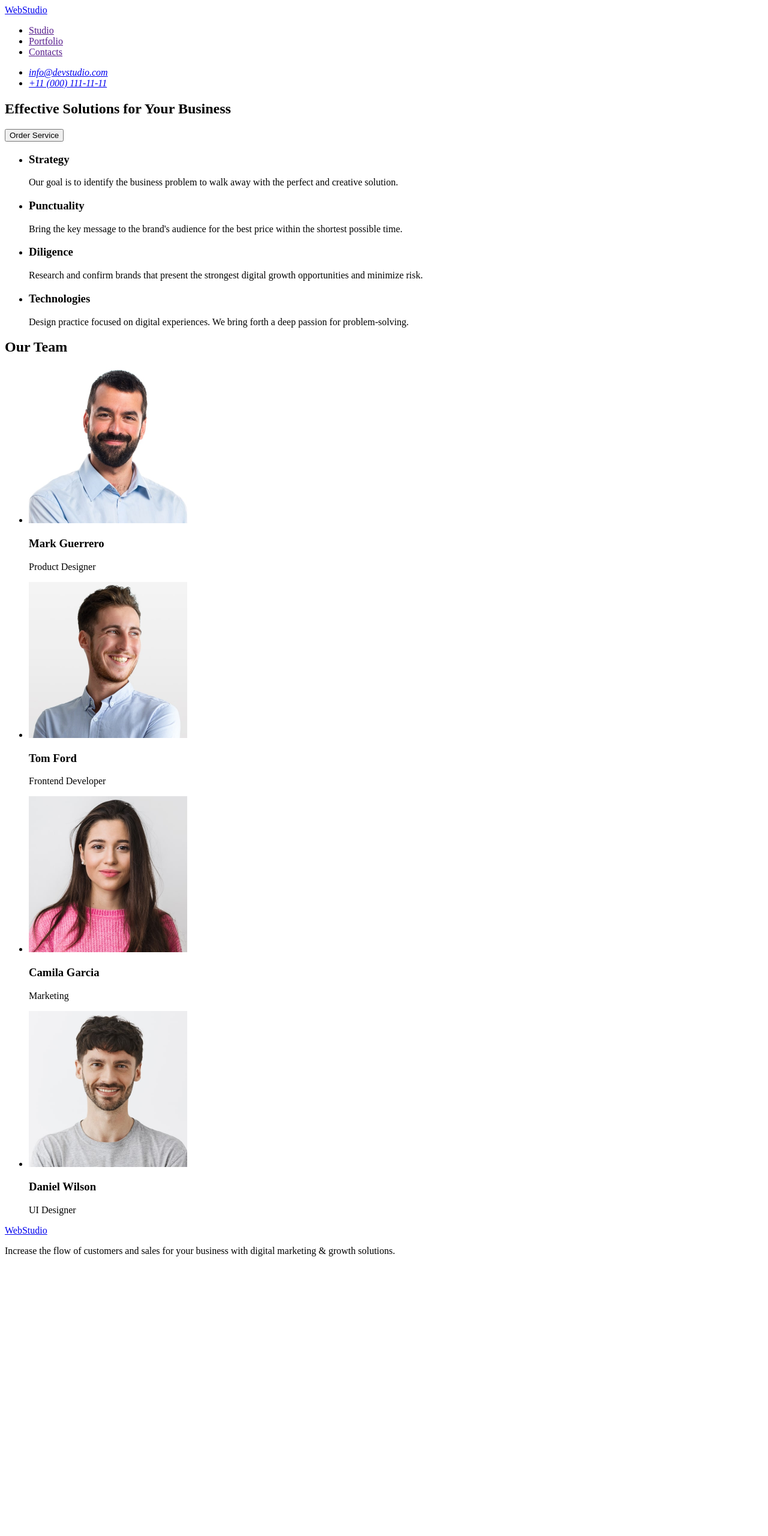
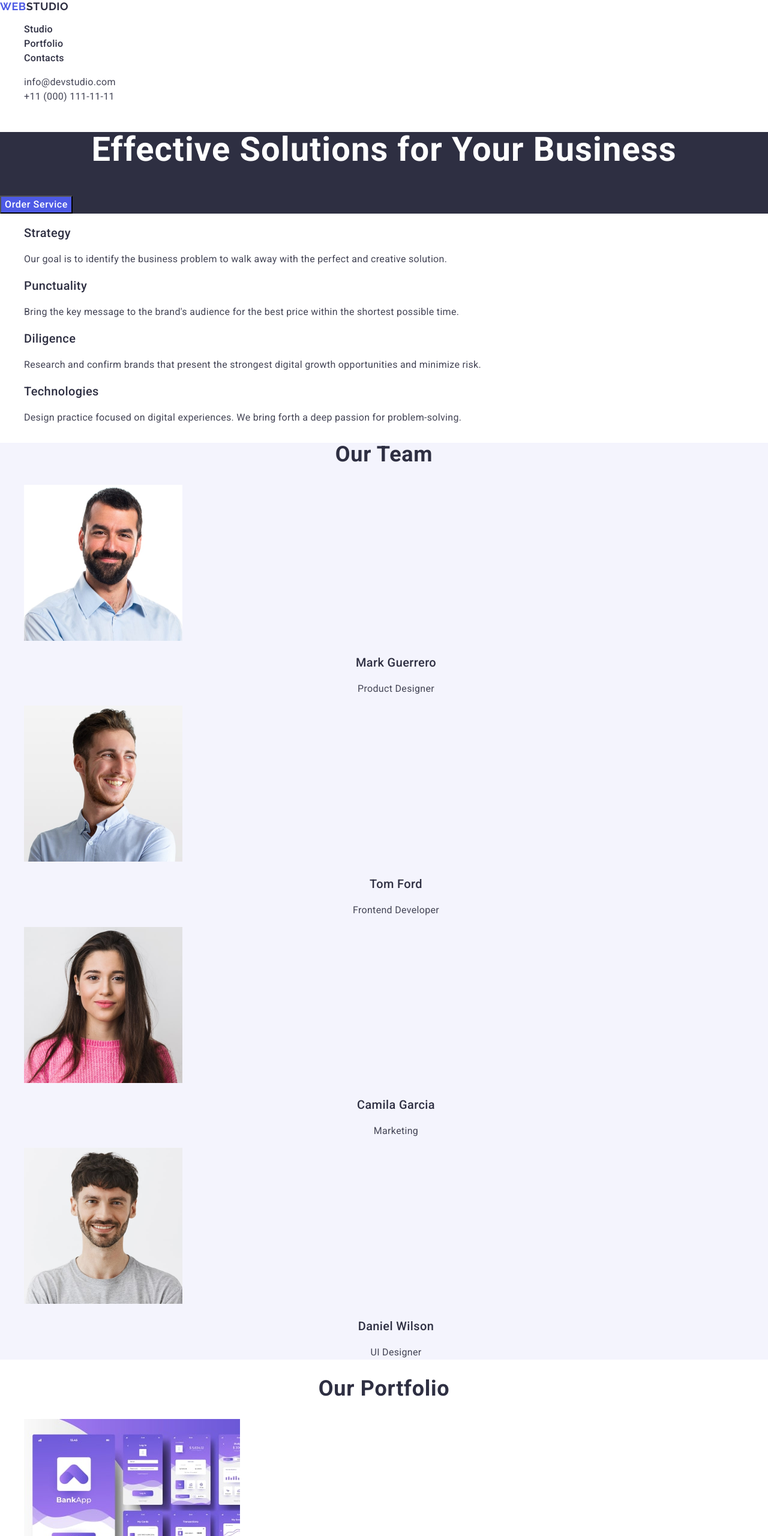
Before and after one commit to Sasha14830/goit-markup-hw-02, a plain HTML site: page index.html in a window 1280 px wide. Shown: the top 2560 px of the page at 60% size. Before the commit the page ends 2110 px from the top, so only its background shows below. Drawn offline with nearby package versions, Linux system fonts and the light colour scheme.

Commit message:
modified index file

```diff
--- /dev/null
+++ b/css/styles.css
@@ -0,0 +1,177 @@
+
+body{
+    font-family: "Roboto", sans-serif;
+    color: #434455;
+    background-color: #fff;
+}
+
+ul,ol{
+list-style: none;
+}
+
+a{
+    text-decoration: none;
+}
+
+
+.logo {
+        font-family: "Raleway", sans-serif;
+        font-size: 18px;
+        line-height: 1.17;
+        letter-spacing: 0.03em;
+        text-transform: uppercase;
+        color: #4d5ae5;
+}
+
+.header-logo .logo-part{
+color: #2e2f42;
+}
+
+.footer-logo .logo-part {
+    color: #f4f4fd;
+}
+
+.nav-link {
+    font-weight: 500;
+    font-size: 16px;
+    line-height: 1.5;
+    letter-spacing: 0.02em;
+    color: #2e2f42;
+}
+
+.contacts {
+    font-style: normal;
+}
+
+.contacts-link {
+
+        font-size: 16px;
+        line-height: 1.5;
+        letter-spacing: 0.02em;
+        color: #434455;
+}
+
+.nav-link:hover,
+.nav-link:focus,
+.contacts-link:hover,
+.contacts-link:focus
+{
+color: #404bbf;
+}
+
+.main-section-list{
+    background-color: #2e2f42;
+}
+
+.main-section-team{
+background-color: #f4f4fd;
+}
+
+.page-footer{
+background-color: #2e2f42;
+}
+
+.section-list{
+    font-size: 56px;
+    line-height: 1.071;
+    letter-spacing: 0.02em;
+    text-align: center;
+    color: #fff;
+}
+
+.section-button{
+    font-weight: 500;
+    font-size: 16px;
+    line-height: 1.5;
+    letter-spacing: 0.04em;
+    color: #fff;
+background-color: #4d5ae5;
+}
+
+.visually-hidden{
+    position: absolute;
+    width: 1px;
+    height: 1px;
+    margin: -1px;
+    border: 0;
+    padding: 0;
+
+    white-space: nowrap;
+    clip-path: inset(100%);
+    clip: rect(0 0 0 0);
+    overflow: hidden;
+}
+
+.information-name{
+font-weight: 500;
+    font-size: 20px;
+    line-height: 1.2;
+    letter-spacing: 0.02em;
+    color: #2e2f42;
+}
+
+.information-text{
+
+        font-size: 16px;
+        line-height: 1.5;
+        letter-spacing: 0.02em;
+        color: #434455;
+}
+
+.section-team{
+
+font-size: 36px;
+line-height: 1.11;
+letter-spacing: 0.02em;
+text-align: center;
+color: #2e2f42;
+}
+
+.team-name {
+    font-weight: 500;
+        font-size: 20px;
+        line-height: 1.2;
+        letter-spacing: 0.02em;
+        text-align: center;
+        color: #2e2f42;
+}
+
+.team-work{
+font-weight: 400;
+    font-size: 16px;
+    line-height: 1.5;
+    letter-spacing: 0.02em;
+    text-align: center;
+    color: #434455;
+}
+
+.section-portfolio{
+
+    font-size: 36px;
+    line-height: 1.11;
+    letter-spacing: 0.02em;
+    text-align: center;
+    color: #2e2f42;
+}
+
+.portfolio-name{
+    font-weight: 500;
+    font-size: 20px;
+    line-height: 1.2;
+    letter-spacing: 0.02em;
+    color: #2e2f42;
+}
+
+.portfolio-text{
+        font-size: 16px;
+        line-height: 1.5;
+        letter-spacing: 0.02em;
+        color: #434455;
+}
+
+.footer-name{
+    font-size: 16px;
+    line-height: 1.5;
+    letter-spacing: 0.02em;
+    color: #f4f4fd;
+}
--- a/index.html
+++ b/index.html
@@ -4,80 +4,127 @@
     <meta charset="UTF-8">
     <meta name="viewport" content="width=device-width, initial-scale=1.0">
     <title>WebStudio</title>
+
+    <link rel="stylesheet" href="https://cdnjs.cloudflare.com/ajax/libs/modern-normalize/3.0.1/modern-normalize.min.css"
+        integrity="sha512-q6WgHqiHlKyOqslT/lgBgodhd03Wp4BEqKeW6nNtlOY4quzyG3VoQKFrieaCeSnuVseNKRGpGeDU3qPmabCANg=="
+        crossorigin="anonymous" referrerpolicy="no-referrer" />
+
+    <link rel="preconnect" href="https://fonts.googleapis.com" />
+    <link rel="preconnect" href="https://fonts.gstatic.com" crossorigin />
+    <link href="https://fonts.googleapis.com/css2?family=Raleway:wght@700&family=Roboto:wght@400;500;700&display=swap"
+        rel="stylesheet"/>
+
+    <link rel="stylesheet" href="./css/styles.css"/>
+
 </head>
 <body>
-   <header>
-    <nav>
-        <a href="./index.html">WebStudio</a>
-        <ul>
-            <li><a href="">Studio</a></li>
-            <li><a href="">Portfolio</a></li>
-            <li><a href="">Contacts</a></li>
+   <header class="page-header">
+    <nav class="header-nav">
+        <a class="logo header-logo" href="./index.html">Web<span class="logo-part">Studio</span></a>
+        <ul class="nav-list">
+            <li class="nav-item"><a class="nav-link" href="./index.html">Studio</a></li>
+            <li class="nav-item"><a  class="nav-link" href="">Portfolio</a></li>
+            <li class="nav-item"><a  class="nav-link" href="">Contacts</a></li>
         </ul>
     </nav>
-    <address>
-        <ul>
-            <li><a href="mailto:info@devstudio.com">info@devstudio.com</a></li>
-            <li><a href="tel:+110001111111">+11 (000) 111-11-11</a></li>
+    <address class="contacts">
+        <ul class="contacts-list">
+            <li class="contacts-item"><a class="contacts-link" href="mailto:info@devstudio.com">info@devstudio.com</a></li>
+            <li class="contacts-item"><a class="contacts-link" href="tel:+110001111111">+11 (000) 111-11-11</a></li>
         </ul>
     </address>
    </header>
-   <main>
-    <section>
-        <h1>Effective Solutions for Your Business</h1>
-        <button type="button">Order Service</button>
+   <main class="page-main">
+    <section class="main-section-list">
+        <h1 class="section-list">Effective Solutions for Your Business</h1>
+        <button class="section-button" type="button">Order Service</button>
     </section>
-    <section>
-        <h2 hidden>Information</h2>
-        <ul>
-            <li>
-                <h3>Strategy</h3>
-                <p>Our goal is to identify the business
+    <section class="main-section-information">
+        <h2 class="visually-hidden">Information</h2>
+        <ul class="information-list">
+            <li class="information-item">
+                <h3 class="information-name">Strategy</h3>
+                <p class="information-text">Our goal is to identify the business
                 problem to walk away with the perfect and creative solution.</p>
             </li>
-            <li>
-                <h3>Punctuality</h3>
-                <p>Bring the key message to the brand's audience for the best price within the shortest possible time.</p>
+            <li class="information-item">
+                <h3 class="information-name">Punctuality</h3>
+                <p class="information-text">Bring the key message to the brand's audience for the best price within the shortest possible time.</p>
             </li>
-            <li>
-                <h3>Diligence</h3>
-                <p>Research and confirm brands that present the strongest digital growth opportunities and minimize risk.</p>
+            <li class="information-item">
+                <h3 class="information-name">Diligence</h3>
+                <p class="information-text">Research and confirm brands that present the strongest digital growth opportunities and minimize risk.</p>
             </li>
-            <li>
-                <h3>Technologies</h3>
-                <p>Design practice focused on digital experiences. We bring forth a deep passion for problem-solving.</p>
+            <li class="information-item">
+                <h3 class="information-name">Technologies</h3>
+                <p class="information-text">Design practice focused on digital experiences. We bring forth a deep passion for problem-solving.</p>
             </li>
         </ul>
     </section>
-    <section>
-       <h2>Our Team</h2>
-       <ul>
-        <li>
-            <img src="./images/img-1.jpg" alt="Mark Guerrero" width="264" height="260"/>
-            <h3>Mark Guerrero</h3>
-            <p>Product Designer</p>
+    <section class="main-section-team">
+       <h2 class="section-team">Our Team</h2>
+       <ul class="information-team">
+        <li class="team-item">
+            <img class="team-link"   src="./images/img-1.jpg" alt="Mark Guerrero" width="264" height="260"/>
+            <h3 class="team-name">Mark Guerrero</h3>
+            <p class="team-work">Product Designer</p>
         </li>
-        <li>
-            <img src="./images/img-2.jpg" alt="Tom Ford" width="264" height="260"/>
-            <h3>Tom Ford</h3>
-            <p>Frontend Developer</p>
+        <li class="team-item">
+            <img class="team-link" src="./images/img-2.jpg" alt="Tom Ford" width="264" height="260"/>
+            <h3 class="team-name" >Tom Ford</h3>
+            <p class="team-work" >Frontend Developer</p>
         </li>
-        <li>
-            <img src="./images/img-3.jpg" alt="Camila Garcia" width="264" height="260"/>
-            <h3>Camila Garcia</h3>
-            <p>Marketing</p>
+        <li class="team-item">
+            <img class="team-link" src="./images/img-3.jpg" alt="Camila Garcia" width="264" height="260"/>
+            <h3 class="team-name" >Camila Garcia</h3>
+            <p class="team-work" >Marketing</p>
         </li>
-        <li>
-            <img src="./images/img-4.jpg" alt="Daniel Wilson" width="264" height="260"/>
-            <h3>Daniel Wilson</h3>
-            <p>UI Designer</p>
+        <li class="team-item">
+            <img class="team-link" src="./images/img-4.jpg" alt="Daniel Wilson" width="264" height="260"/>
+            <h3 class="team-name" >Daniel Wilson</h3>
+            <p class="team-work" >UI Designer</p>
         </li>
        </ul>
     </section>
+    <section class="main-section-portfolio">
+        <h2 class="section-portfolio">Our Portfolio</h2>
+        <ul class="information-portfolio">
+            <li class="portfolio-item">
+                <img class="portfolio-link" src="./images/img-5.jpg" alt="Banking App" width="360" height="300">
+                <h3 class="portfolio-name">Banking App</h3>
+                <p class="portfolio-text">App</p>
+            </li>
+            <li class="portfolio-item">
+                <img class="portfolio-link" src="./images/img-6.jpg" alt="Cashless Payment" width="360" height="300">
+                <h3 class="portfolio-name">Cashless Payment</h3>
+                <p class="portfolio-text">Marketing</p>
+            </li>
+            <li class="portfolio-item">
+                <img class="portfolio-link" src="./images/img-7.jpg" alt="Meditation App" width="360" height="300">
+                <h3 class="portfolio-name">Meditation App</h3>
+                <p class="portfolio-text">App</p>
+            </li>
+            <li class="portfolio-item">
+                <img class="portfolio-link" src="./images/img-8.jpg" alt="Taxi Service" width="360" height="300">
+                <h3 class="portfolio-name">Taxi Service</h3>
+                <p class="portfolio-text">Marketing</p>
+            </li>
+            <li >
+                <img class="portfolio-link" src="./images/img-9.jpg" alt="Screen Illustrations" width="360" height="300">
+                <h3 class="portfolio-name">Screen Illustrations</h3>
+                <p class="portfolio-text">Design</p>
+            </li>
+            <li class="portfolio-item">
+                <img class="portfolio-link" src="./images/img-10.jpg" alt="Online Courses" width="360" height="300">
+                <h3 class="portfolio-name">Online Courses</h3>
+                <p class="portfolio-text">Marketing</p>
+            </li>
+        </ul>
+    </section>
    </main>
-<footer>
-    <a href="./index.html">WebStudio</a>
-    <p>Increase the flow of customers and sales for your business with digital marketing & growth solutions.</p>
+<footer class="page-footer">
+    <a class="logo footer-logo" href="./index.html">Web<span class="logo-part">Studio</span></a>
+    <p class="footer-name">Increase the flow of customers and sales for your business with digital marketing & growth solutions.</p>
 </footer>
 
 </body>
```
Also changed, not shown: images/img-10.jpg (added), images/img-5.jpg (added), images/img-6.jpg (added), images/img-7.jpg (added), images/img-8.jpg (added), images/img-9.jpg (added).
